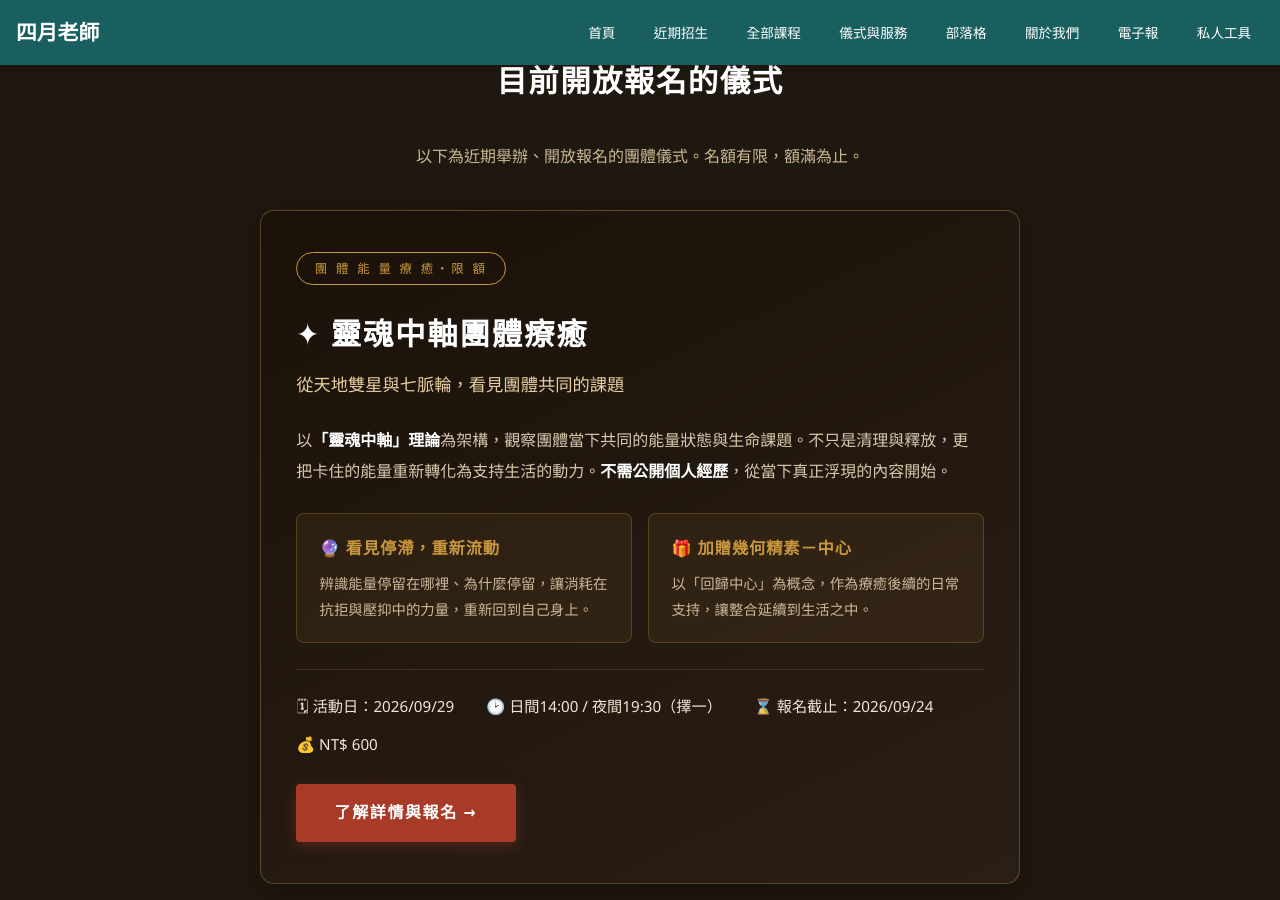
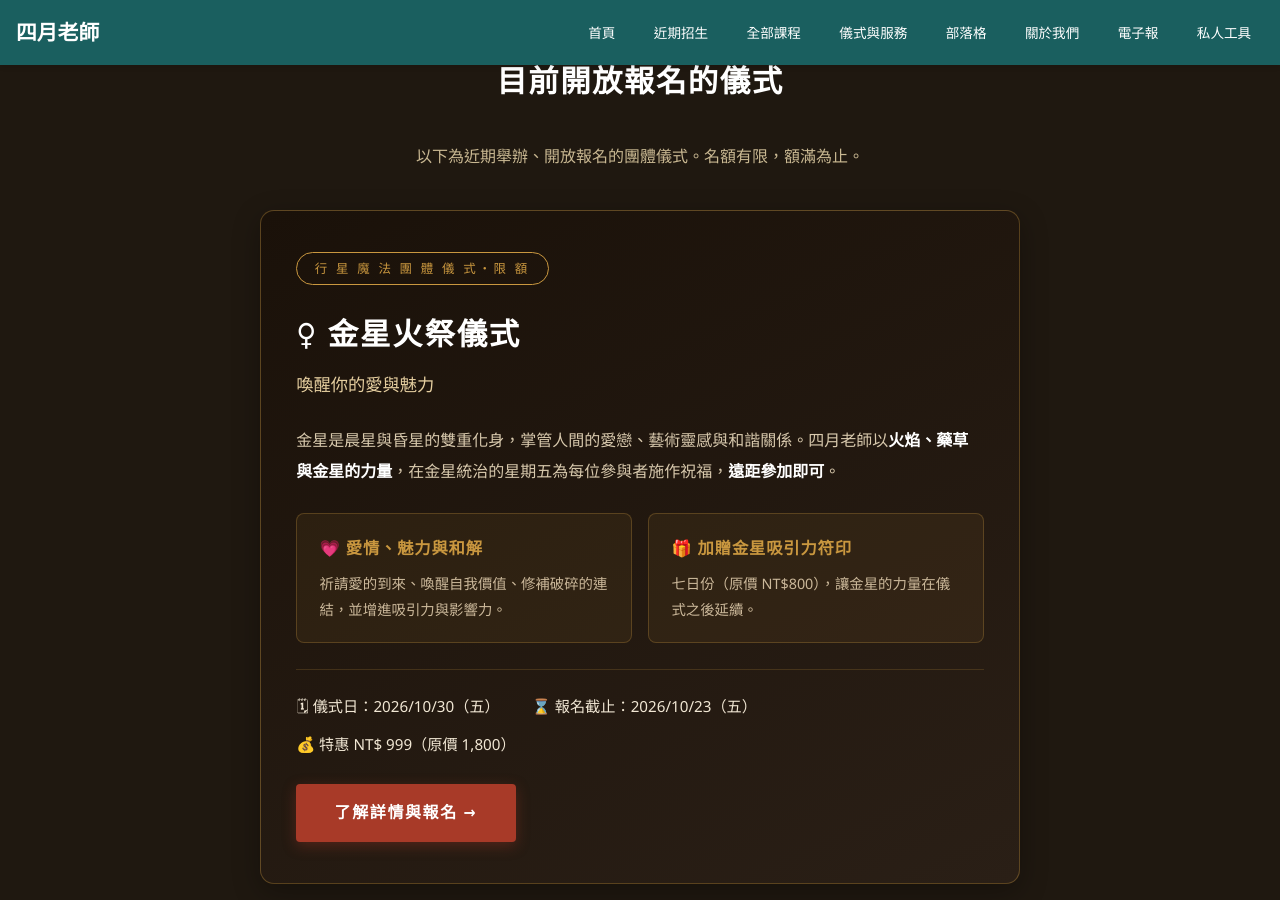
Before and after one commit to light4uliuphone-lang/hoodoo, a Jekyll site: the page built from rituals.html, in a window 1280 px wide and 900 px high, scrolled down 1244 px. Built offline with Jekyll 4.4.1, drawn with Linux system fonts in a browser that asks for light colours.

Commit message:
Update rituals.html

```diff
--- a/rituals.html
+++ b/rituals.html
@@ -133,33 +133,32 @@ description: 靈火巫境不定期舉辦的團體儀式與集體儀式——行
 
       <!-- 開新場次：複製一個 rt-card 區塊改內容即可。範本與空狀態封存於本檔最下方。 -->
 
-      <!-- ▼ 靈魂中軸團體療癒（2026/09/29 日夜兩場） ▼ -->
+      <!-- ▼ 金星火祭儀式（2026/10/30 星期五・金星日） ▼ -->
       <div class="rt-card">
         <div class="rt-card-body">
-          <span class="rt-tag">團 體 能 量 療 癒・限 額</span>
-          <h3>✦ 靈魂中軸團體療癒</h3>
-          <p class="sub">從天地雙星與七脈輪，看見團體共同的課題</p>
-          <p class="desc">以<strong>「靈魂中軸」理論</strong>為架構，觀察團體當下共同的能量狀態與生命課題。不只是清理與釋放，更把卡住的能量重新轉化為支持生活的動力。<strong>不需公開個人經歷</strong>，從當下真正浮現的內容開始。</p>
+          <span class="rt-tag">行 星 魔 法 團 體 儀 式・限 額</span>
+          <h3>♀ 金星火祭儀式</h3>
+          <p class="sub">喚醒你的愛與魅力</p>
+          <p class="desc">金星是晨星與昏星的雙重化身，掌管人間的愛戀、藝術靈感與和諧關係。四月老師以<strong>火焰、藥草與金星的力量</strong>，在金星統治的星期五為每位參與者施作祝福，<strong>遠距參加即可</strong>。</p>
           <div class="rt-two">
             <div class="rt-gate">
-              <h4>🔮 看見停滯，重新流動</h4>
-              <p>辨識能量停留在哪裡、為什麼停留，讓消耗在抗拒與壓抑中的力量，重新回到自己身上。</p>
+              <h4>💗 愛情、魅力與和解</h4>
+              <p>祈請愛的到來、喚醒自我價值、修補破碎的連結，並增進吸引力與影響力。</p>
             </div>
             <div class="rt-gate">
-              <h4>🎁 加贈幾何精素－中心</h4>
-              <p>以「回歸中心」為概念，作為療癒後續的日常支持，讓整合延續到生活之中。</p>
+              <h4>🎁 加贈金星吸引力符印</h4>
+              <p>七日份（原價 NT$800），讓金星的力量在儀式之後延續。</p>
             </div>
           </div>
           <div class="rt-meta">
-            <span>🗓 活動日：2026/09/29</span>
-            <span>🕑 日間14:00 / 夜間19:30（擇一）</span>
-            <span>⌛ 報名截止：2026/09/24</span>
-            <span>💰 NT$ 600</span>
+            <span>🗓 儀式日：2026/10/30（五）</span>
+            <span>⌛ 報名截止：2026/10/23（五）</span>
+            <span>💰 特惠 NT$ 999（原價 1,800）</span>
           </div>
-          <a href="/rituals/soul-axis/" class="cta rt-btn-cinnabar">了解詳情與報名 →</a>
+          <a href="/rituals/venus-fire/" class="cta rt-btn-cinnabar">了解詳情與報名 →</a>
         </div>
       </div>
-      <!-- ▲ 靈魂中軸團體療癒 ▲ -->
+      <!-- ▲ 金星火祭儀式 ▲ -->
 
     </div>
   </section>
@@ -251,6 +250,34 @@ description: 靈火巫境不定期舉辦的團體儀式與集體儀式——行
   </div>
 </div>
 
+── 靈魂中軸團體療癒（2026/09/29 已結束，之後可再開）──────────────
+
+<div class="rt-card">
+  <div class="rt-card-body">
+    <span class="rt-tag">團 體 能 量 療 癒・限 額</span>
+    <h3>✦ 靈魂中軸團體療癒</h3>
+    <p class="sub">從天地雙星與七脈輪，看見團體共同的課題</p>
+    <p class="desc">以<strong>「靈魂中軸」理論</strong>為架構，觀察團體當下共同的能量狀態與生命課題。不只是清理與釋放，更把卡住的能量重新轉化為支持生活的動力。<strong>不需公開個人經歷</strong>，從當下真正浮現的內容開始。</p>
+    <div class="rt-two">
+      <div class="rt-gate">
+        <h4>🔮 看見停滯，重新流動</h4>
+        <p>辨識能量停留在哪裡、為什麼停留，讓消耗在抗拒與壓抑中的力量，重新回到自己身上。</p>
+      </div>
+      <div class="rt-gate">
+        <h4>🎁 加贈幾何精素－中心</h4>
+        <p>以「回歸中心」為概念，作為療癒後續的日常支持，讓整合延續到生活之中。</p>
+      </div>
+    </div>
+    <div class="rt-meta">
+      <span>🗓 活動日：2026/09/29</span>
+      <span>🕑 日間14:00 / 夜間19:30（擇一）</span>
+      <span>⌛ 報名截止：2026/09/24</span>
+      <span>💰 NT$ 600</span>
+    </div>
+    <a href="/rituals/soul-axis/" class="cta rt-btn-cinnabar">了解詳情與報名 →</a>
+  </div>
+</div>
+
 ── 五雷開運與收魂法（道教法門，之後可再開）─────────────────────
 
 <div class="rt-card">
```
